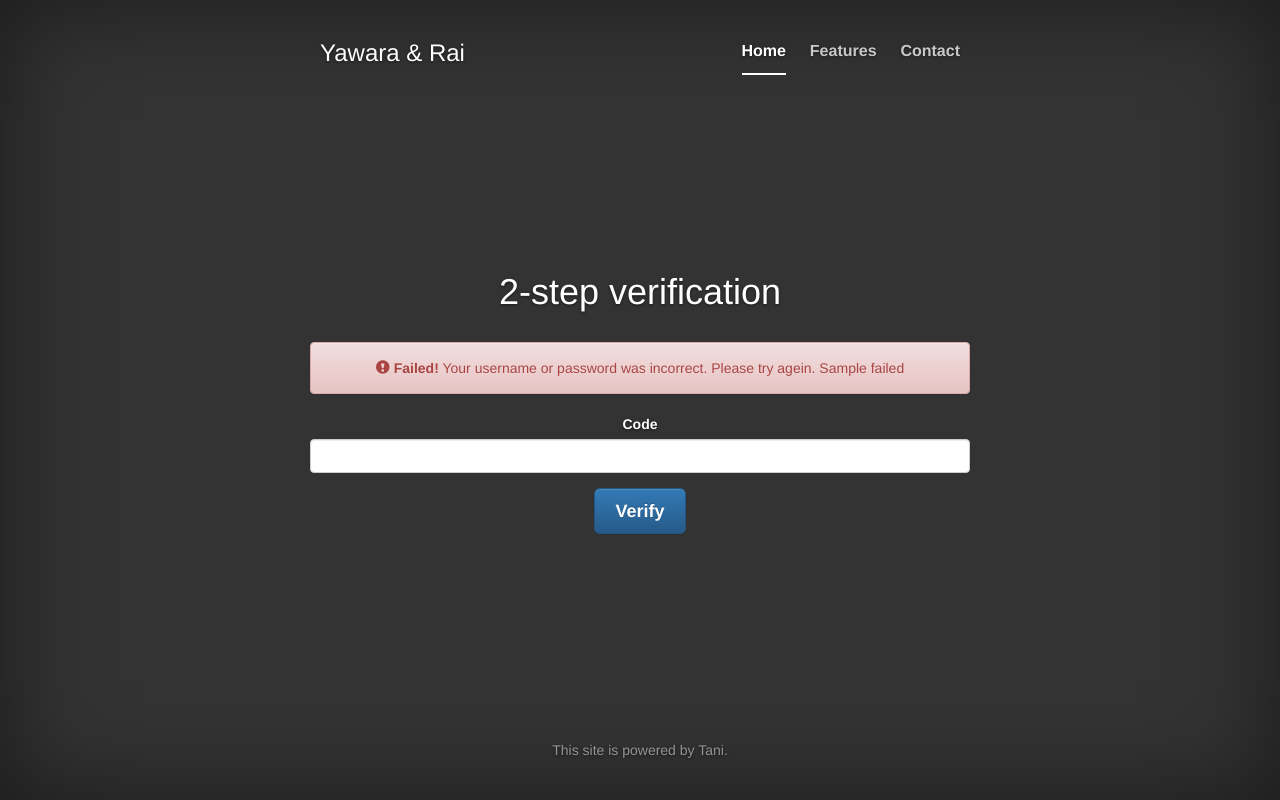
After one commit to hiloki0529/bd_pbl, a Flask app: template templates/login_step2.html in a window 1280 px wide. The commit adds this page. Run offline with Flask 2, Linux system fonts and the light colour scheme; the template is opened without the code that fills it: most values are stand-ins (such as "Sample title", 1, 10 or a date in 2020); parts of the project's set-up code (start-up, migrations or seed data) failed here and were passed over; some libraries are stand-ins or nearby versions.

Commit message:
edit from mac

```diff
--- a/app.py
+++ b/app.py
@@ -1,10 +1,11 @@
 #!/usr/bin/env python
 # -*- coding: utf-8 -*-
 
-from flask import Flask, render_template, request, session, redirect, jsonify
+from flask import Flask, render_template, request, session, redirect, jsonify, url_for
 from datetime import timedelta, datetime
 import re
-from db import login, create, getLog
+from db import login, create, getLog, putCode, step2, getUsername
+from numpy.random import randint
 
 app = Flask(__name__)
 app.secret_key = "AdfivjArifgalfgngav248dgFVifg:p4932hdvs"
@@ -15,7 +16,9 @@ def before_request():
     app.permanent_session_lifetime = timedelta(minutes=10)
     if session.get("username") is not None:
         return
-    elif request.path == "/login" or request.path == "/sign_up" or request.path == "/deny":
+    elif "/login" in request.path or request.path == "/sign_up" or request.path == "/deny":
+        if session.get("username") is not None:
+            redirect("/")
         return
     else:
         return redirect("/login")
@@ -38,8 +41,9 @@ def login_page():
         if auth["username"]:
             if auth["lock"]:
                 if auth["password"]:
-                    session['username'] = request.form['username']
-                    return redirect('/')
+                    #session['username'] = request.form['username']
+                    token = auth["token"]
+                    return redirect(url_for('login_step2', token=token))
                 else:
                     failed="failed"
             else:
@@ -100,5 +104,24 @@ def auth_pic():
     pic["error"] = error
     return render_template("auth_pic.html", pic=pic)
 
+@app.route("/login/step2", methods = ["GET", "POST"])
+def login_step2():
+    token = request.args.get("token")
+    failed = ""
+    if request.method == "POST":
+        if step2(token, request.form["code"]):
+            session["username"] = getUsername(token)
+            return redirect("/")
+        else:
+            failed = "failed"
+    code = makeCode()
+    putCode(token,code)
+    return render_template("login_step2.html", failed = failed, token = token)
+
+def makeCode():
+    code = randint(0,10,8)
+    code = "".join(map(str,code))
+    return code
+
 if __name__=="__main__":
 	app.run(host="0.0.0.0", port=8080)
--- /dev/null
+++ b/templates/login_step2.html
@@ -0,0 +1,19 @@
+{% extends "cover.html" %}
+{% block title %}2-step verification{% endblock %}
+{% block contain %}
+<h1 class="cover-heading">2-step verification</h1><br>
+{% if failed %}
+<div class="alert alert-danger" role="alert">
+    <span class="glyphicon glyphicon-exclamation-sign" aria-hidden="true"></span>
+    <strong>Failed!</strong> Your username or password was incorrect. Please try agein. {{ failed }}
+</div>
+{% endif %}
+<form action="" method="POST" role="form">
+    <div class="form-group">
+        <label>Code</label>
+	<input name="code" type="number" class="form-control">
+    </div>
+    <input name="token" type="hidden" values={{ token }}>
+   <button class="btn btn-primary btn-lg" type="submit">Verify</button>
+</form>
+{% endblock %}
--- a/templates/signup.html
+++ b/templates/signup.html
@@ -36,6 +36,10 @@
         </div>
         {% endif %}
     </div>
+    <div class="form-group">
+    <br>２段階認証を有効にするために私達のTwitterアカウントをフォローしましょう</br>
+        <a href="https://twitter.com/YawaReiJapan" class="twitter-follow-button" data-show-count="false">Follow @YawaReiJapan</a> <script>!function(d,s,id){var js,fjs=d.getElementsByTagName(s)[0],p=/^http:/.test(d.location)?'http':'https';if(!d.getElementById(id)){js=d.createElement(s);js.id=id;js.src=p+'://platform.twitter.com/widgets.js';fjs.parentNode.insertBefore(js,fjs);}}(document, 'script', 'twitter-wjs');</script>
+    </div>
     <button class="btn btn-primary btn-lg" type="submit">Sign up</button>
 </form>
 <br>
```
Also changed, not shown: db.py (+50 -1 lines), twitter.py (added, +20 -0 lines), db/app.db, 2 other files.
